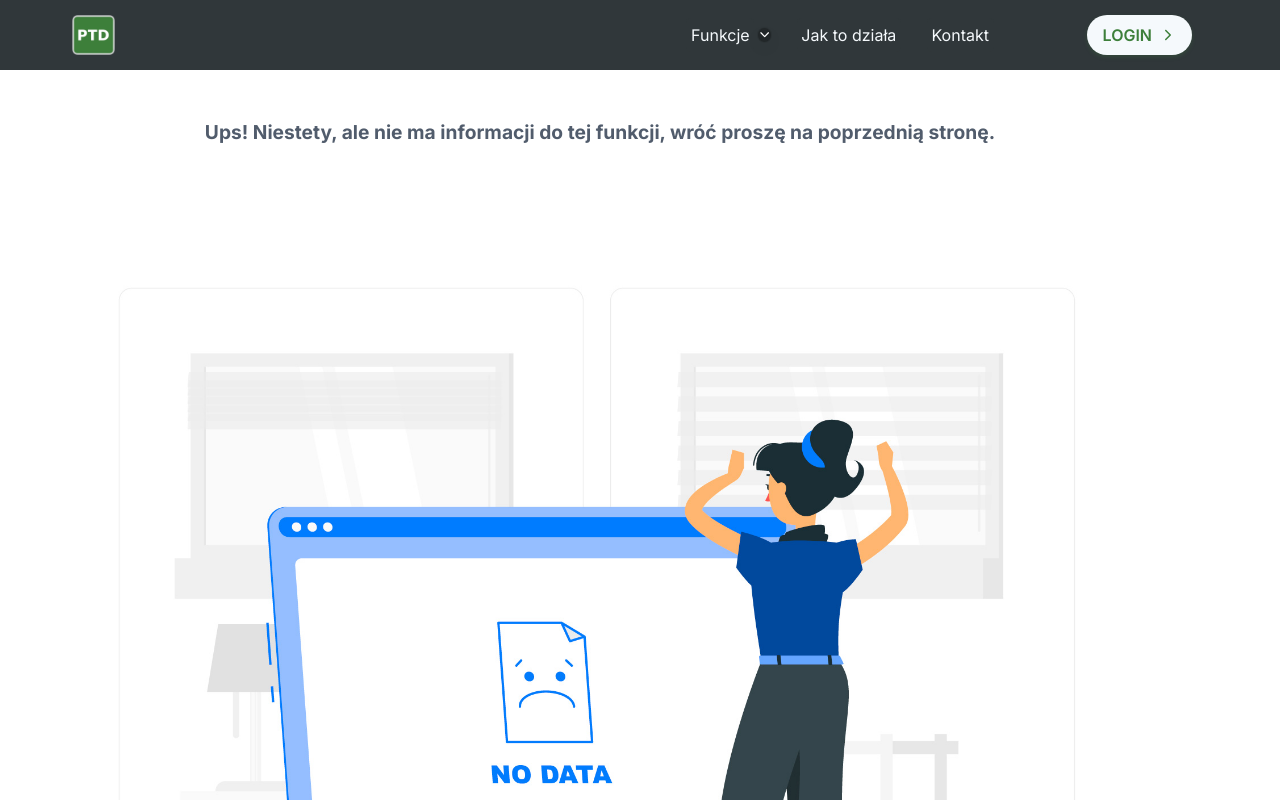
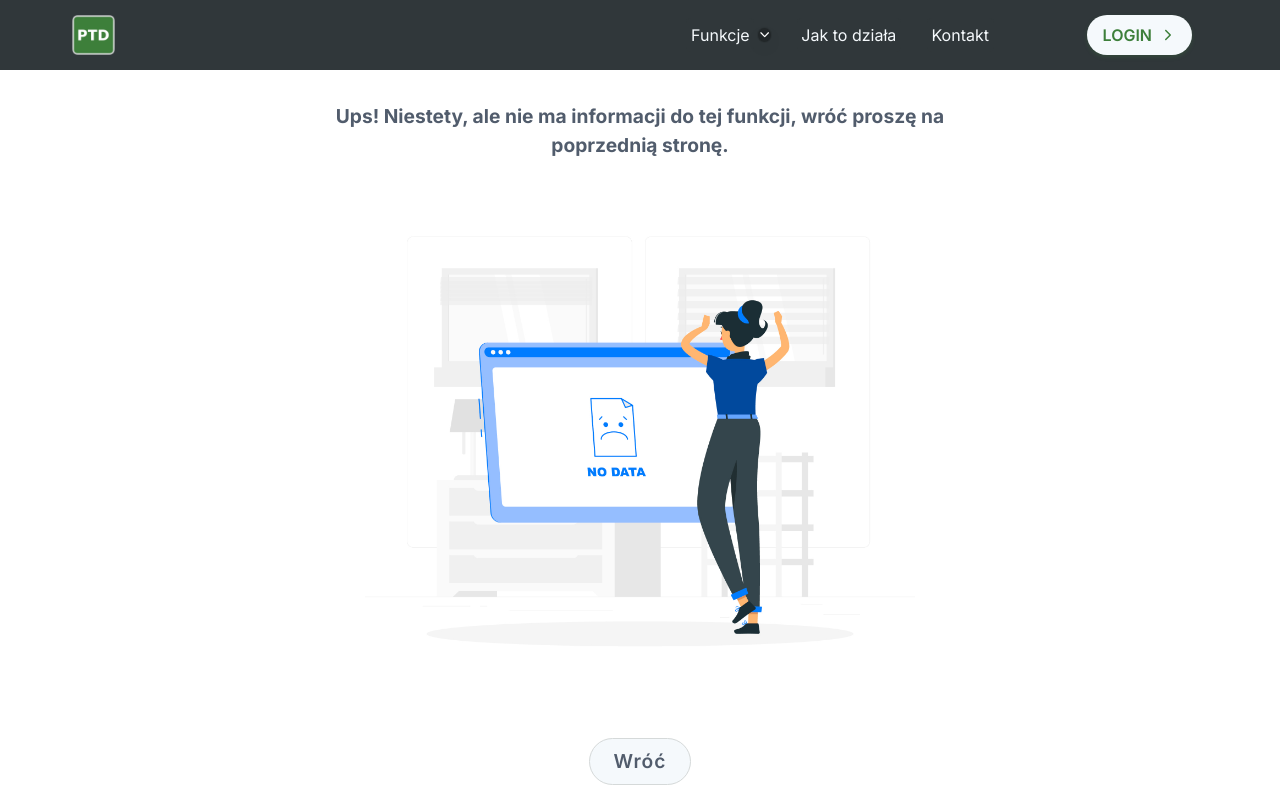
Before and after one commit to mateusz-uran/ptd-lite-website, a React (Vite) app: page /funkcje/aktualizacje in a window 1280 px wide. Shown: the top 800 px of the page. Built offline with nearby package versions, Linux system fonts and the light colour scheme.

Commit message:
style: minor styling for emptyFeature comp

```diff
--- a/src/components/features/empty/emptyFeature.module.scss
+++ b/src/components/features/empty/emptyFeature.module.scss
@@ -5,11 +5,10 @@
   min-height: 80vh;
   display: flex;
   align-items: center;
-
-  @include mixin.wrapper();
+  justify-content: center;
 
   .wrapper {
-    @include mixin.contentWrapper();
+    @include mixin.wrapper();
     display: flex;
     flex-direction: column;
     align-items: center;
@@ -23,6 +22,22 @@
 
     span {
       padding: 1rem;
+      font-size: $font-medium;
     }
   }
 }
+
+@include mixin.tablet() {
+  .section {
+    min-height: 50vh;
+
+    .wrapper {
+      h3 {
+        max-width: 80%;
+      }
+      img {
+        max-height: 550px;
+      }
+    }
+  }
+}
```
